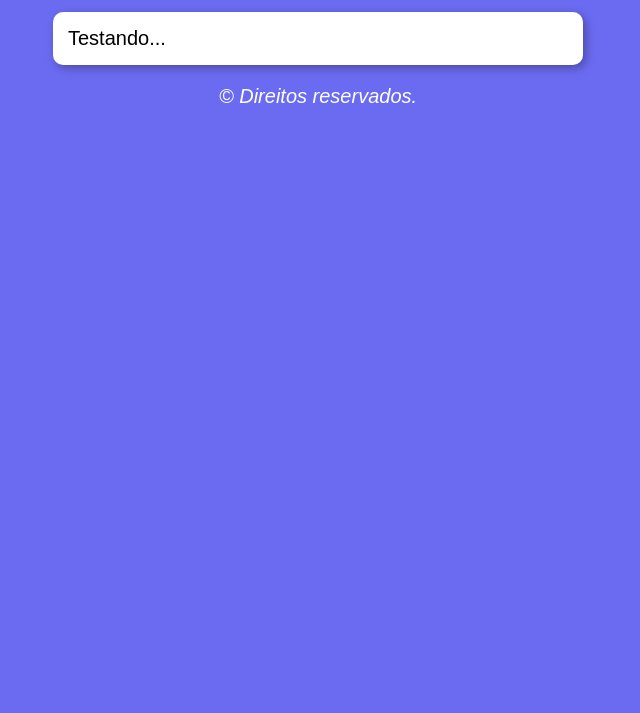
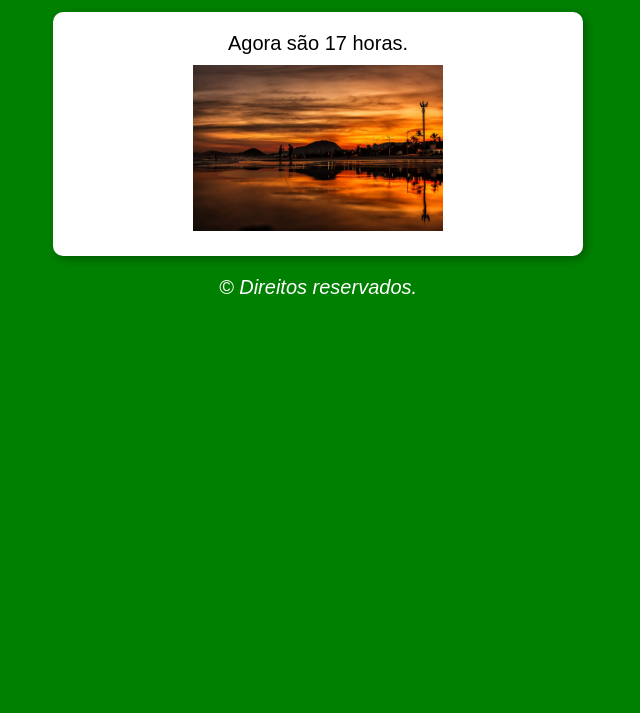
Before and after one commit to MasterFeio/JavaScript, a plain HTML site: page Ex01/index.html in a window 1280 px wide. Shown: the part 87-800 px from the top of the page, without its empty margins (322-962 px from the left). Drawn offline with Linux system fonts and the light colour scheme.

Commit message:
Atualização

```diff
--- a/Ex01/estilo.css
+++ b/Ex01/estilo.css
@@ -17,6 +17,11 @@ section {
     box-shadow: 3px 3px 10px rgba(0, 0, 0, 0.301);
 }
 
+div {
+    text-align: center;
+    padding: 5px;
+}
+
 footer {
     color: white;
     text-align: center;
--- a/Ex01/index.html
+++ b/Ex01/index.html
@@ -4,19 +4,19 @@
     <meta charset="UTF-8">
     <meta http-equiv="X-UA-Compatible" content="IE=edge">
     <meta name="viewport" content="width=device-width, initial-scale=1.0">
-    <title>Modelo de Exercício</title>
+    <title>Hora do Dia</title>
     <link rel="stylesheet" href="estilo.css">
 </head>
-<body>
+<body onload="Carregar()">
     <header>
-        <h1>Título</h1>
+        <h1>Hora do Dia</h1>
     </header>
     <section>
-        <div>
-            Testando...
+        <div id="msg">
+            Aqui vai aparecer a mensagem...
         </div>
-        <div>
-
+        <div id="foto">
+            <img id="imagem" src="tarde.jpg" alt="Foto do Dia" style="width: 250px">
         </div>
     </section>
     <footer>
--- a/Ex01/script.js
+++ b/Ex01/script.js
@@ -0,0 +1,22 @@
+function Carregar(){
+    var msg = window.document.getElementById('msg');
+    var img = document.getElementById('imagem');
+    var data = new Date();
+    var hora = data.getHours();
+
+    msg.innerHTML = `Agora são ${hora} horas.`;
+
+    if (hora >= 0 && hora < 12){
+        //BOM DIA
+        img.src = "manha.jpg";
+        document.body.style.background = 'red';
+    } else if (hora >= 12 && hora <= 18) {
+        //BOA TARDE
+        img.src = "tarde.jpg";
+        document.body.style.background = 'Green';
+    } else {
+        //BOA NOITE
+        img.src = "noite.jpg";
+        document.body.style.background = 'Blue';
+    }
+}
```
Also changed, not shown: Ex01/manha.jpg (added), Ex01/noite.jpg (added), Ex01/tarde.jpg (added).
